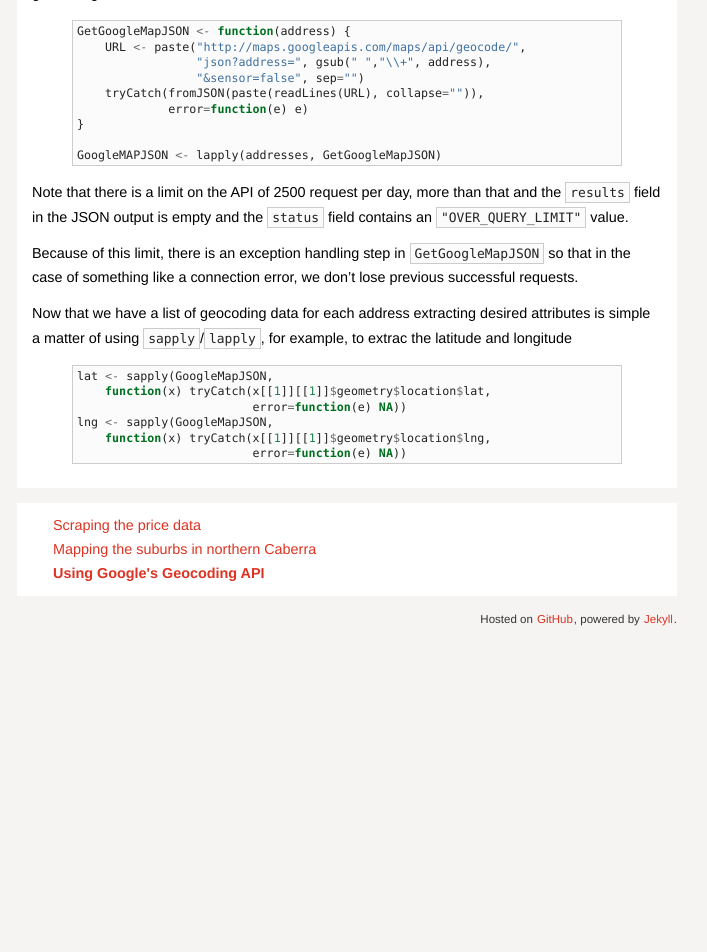
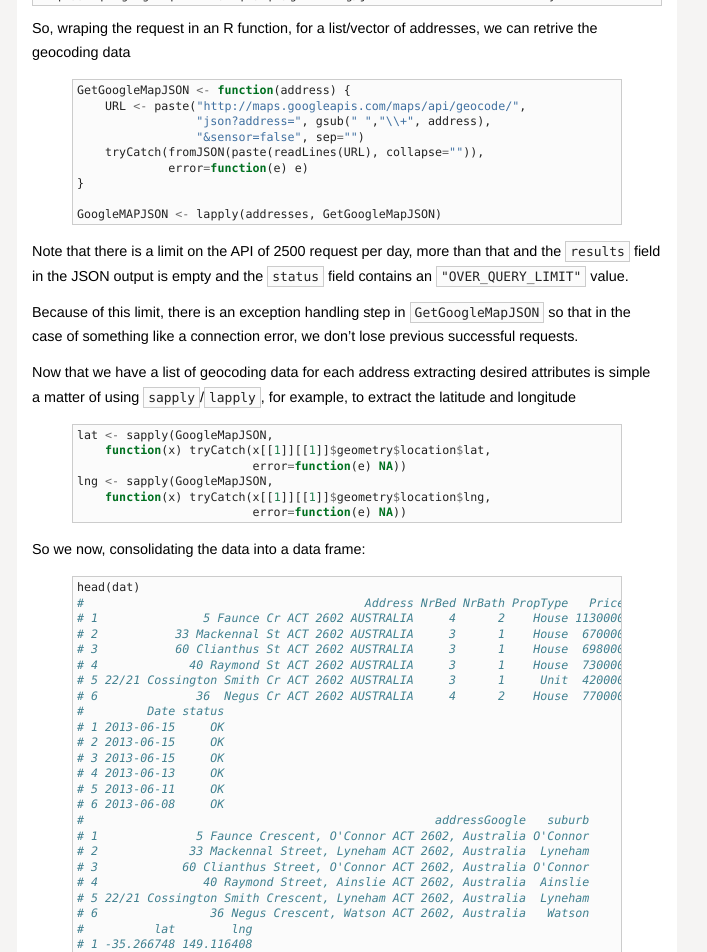
Before and after one commit to mngu2382/CanHouse, a Jekyll site: the page built from _posts/2013-09-24-google-geocoding.md, in a window 1280 px wide and 1400 px high, scrolled down 642 px. Shown: the top 952 px of the window, without its empty margins (293-1000 px from the left). Built offline with Jekyll 4.4.1, drawn with Linux system fonts in a browser that asks for light colours; before the commit the page ends 1272 px from its top, so only the background shows below that; some of the changed text lies outside the part shown.

Commit message:
Added to geocoding post

```diff
--- a/_posts/2013-09-24-google-geocoding.md
+++ b/_posts/2013-09-24-google-geocoding.md
@@ -54,7 +59,7 @@
 
 Now that we have a list of geocoding data for each address extracting
 desired attributes is simple a matter of using `sapply`/`lapply`, for
-example, to extrac the latitude and longitude
+example, to extract the latitude and longitude
 {% highlight r %}
 lat <- sapply(GoogleMapJSON,
     function(x) tryCatch(x[[1]][[1]]$geometry$location$lat,
@@ -63,3 +68,41 @@
     function(x) tryCatch(x[[1]][[1]]$geometry$location$lng,
                          error=function(e) NA))
 {% endhighlight %}
+
+So we now, consolidating the data into a data frame:
+{% highlight r %}
+head(dat)
+#                                        Address NrBed NrBath PropType   Price
+# 1               5 Faunce Cr ACT 2602 AUSTRALIA     4      2    House 1130000
+# 2           33 Mackennal St ACT 2602 AUSTRALIA     3      1    House  670000
+# 3           60 Clianthus St ACT 2602 AUSTRALIA     3      1    House  698000
+# 4             40 Raymond St ACT 2602 AUSTRALIA     3      1    House  730000
+# 5 22/21 Cossington Smith Cr ACT 2602 AUSTRALIA     3      1     Unit  420000
+# 6              36  Negus Cr ACT 2602 AUSTRALIA     4      2    House  770000
+#         Date status
+# 1 2013-06-15     OK
+# 2 2013-06-15     OK
+# 3 2013-06-15     OK
+# 4 2013-06-13     OK
+# 5 2013-06-11     OK
+# 6 2013-06-08     OK
+#                                                  addressGoogle   suburb
+# 1              5 Faunce Crescent, O'Connor ACT 2602, Australia O'Connor
+# 2             33 Mackennal Street, Lyneham ACT 2602, Australia  Lyneham
+# 3            60 Clianthus Street, O'Connor ACT 2602, Australia O'Connor
+# 4               40 Raymond Street, Ainslie ACT 2602, Australia  Ainslie
+# 5 22/21 Cossington Smith Crescent, Lyneham ACT 2602, Australia  Lyneham
+# 6                36 Negus Crescent, Watson ACT 2602, Australia   Watson
+#          lat        lng
+# 1 -35.266748 149.116408
+# 2 -35.247003 149.122385
+# 3 -35.251226 149.115978
+# 4 -35.255091 149.154808
+# 5 -35.241862 149.125098
+# 6 -35.233724 149.161682
+{% endhighlight %}
+
+![](/images/92-GeocodingMap.png)
+
+_R code for this map on
+[GitHub](https://github.com/mngu2382/CanHouse/blob/master/92-GeocodingMap.R)._
```
Also changed, not shown: other parts of _posts/2013-09-24-google-geocoding.md (+10 -5 lines), 1 other file.
